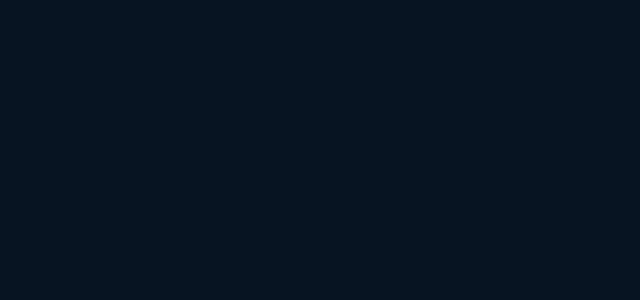
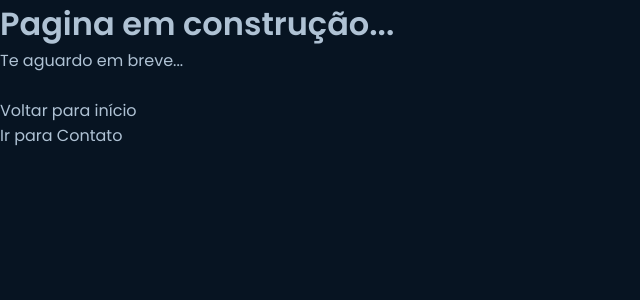
Before and after one commit to Adonaikjr/portfolio, a React (Vite) app: page /stacks in a window 1280 px wide. Before the commit this address had no page. Shown: the top 300 px of the page, without its empty margins (0-640 px from the left). Built offline with nearby package versions, Linux system fonts and the light colour scheme.

Commit message:
stacks constructor

```diff
--- a/src/Global.ts
+++ b/src/Global.ts
@@ -20,6 +20,7 @@
         font-family: ${(props) => props.theme.font};
         a{
         text-decoration: none;
-    }
+        color: ${({ theme }) => theme.base_text};
+        }
     }
 `
--- a/src/components/Header/index.tsx
+++ b/src/components/Header/index.tsx
@@ -13,7 +13,7 @@
       <Nav>
         <Link to="/projetos">Projetos</Link>
         <Link to="/Contato">Contato</Link>
-        <Link to="/stecks">Stecks</Link>
+        <Link to="/stacks">Stacks</Link>
       </Nav>
     </ContainerHeader>
   )
--- /dev/null
+++ b/src/pages/Stacks/index.tsx
@@ -0,0 +1,14 @@
+import { Link } from 'react-router-dom'
+
+export function Stacks() {
+  return (
+    <>
+      <h1>Pagina em construção...</h1>
+      <p>Te aguardo em breve...</p>
+      <br />
+      <Link to="/">Voltar para início</Link>
+      <br />
+      <Link to="/contato">Ir para Contato</Link>
+    </>
+  )
+}
--- a/src/routes/index.tsx
+++ b/src/routes/index.tsx
@@ -3,6 +3,7 @@
 import { App } from '../pages/app/App'
 import { Contact } from '../pages/Contact'
 import { Project } from '../pages/Project'
+import { Stacks } from '../pages/Stacks'
 export function AppRoutes() {
   return (
     <Routes>
@@ -11,6 +12,7 @@
         <Route path="/projetos" element={<Project />} />
         <Route path="/contato" element={<Contact />} />
       </Route>
+      <Route path="/stacks" element={<Stacks />} />
     </Routes>
   )
 }
```
